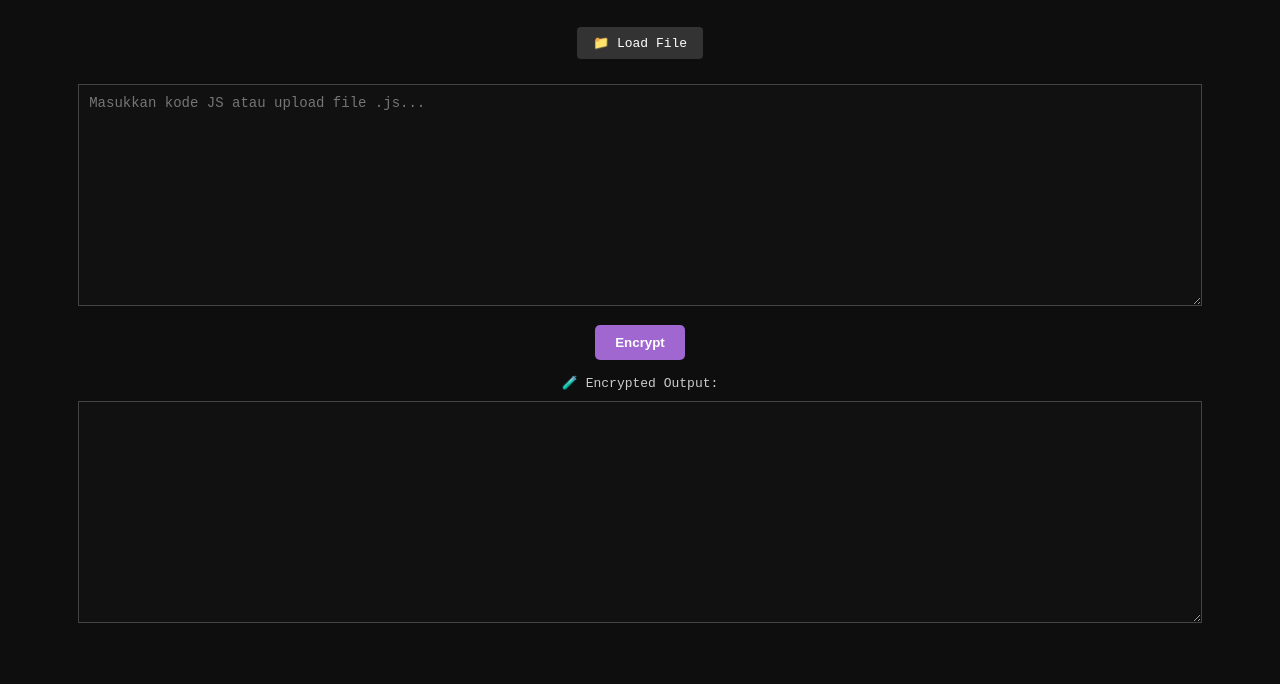
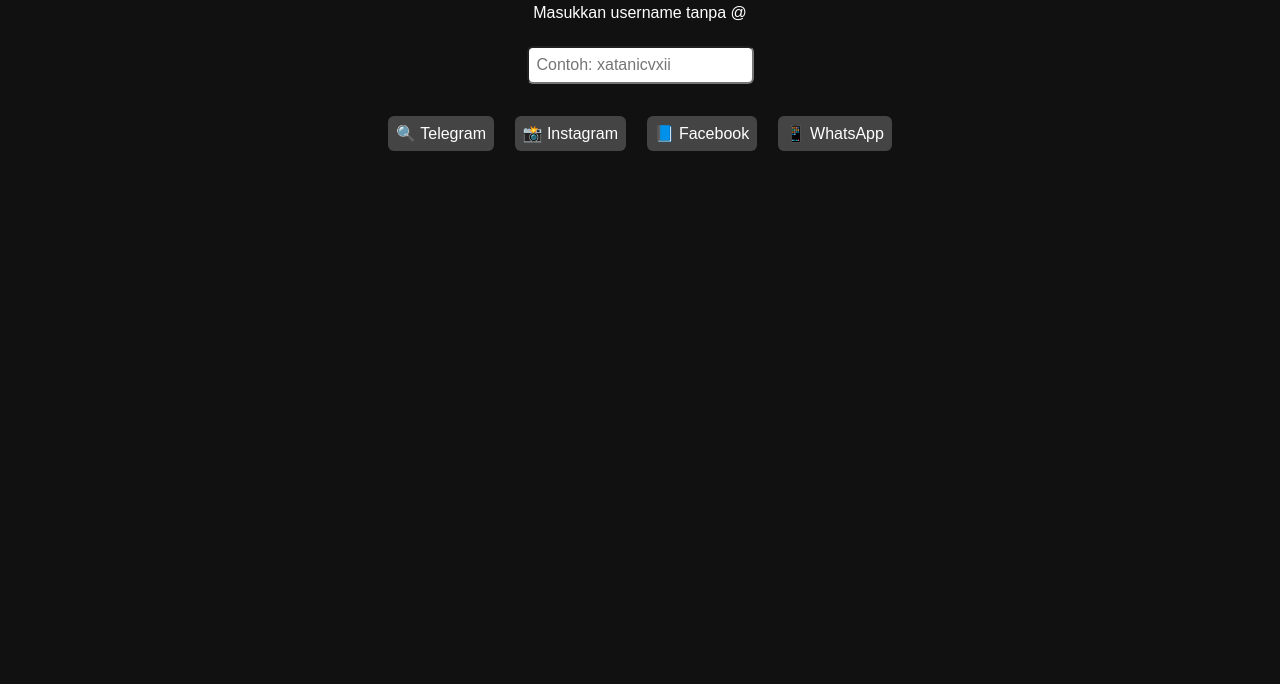
Before and after one commit to Bealllevey62/Obfuscated, a plain HTML site: page index.html in a window 1280 px wide. Shown: the part 116-800 px from the top of the page. Drawn offline with Linux system fonts and the light colour scheme.

Commit message:
Update index.html

```diff
--- a/index.html
+++ b/index.html
@@ -1,133 +1,52 @@
 <!DOCTYPE html>
-<html lang="en">
+<html lang="id">
 <head>
   <meta charset="UTF-8">
-  <title>Obfuscated Xatanical</title>
+  <title>Pencarian Akun Sosial</title>
   <meta name="viewport" content="width=device-width, initial-scale=1.0">
-  <script src="https://cdn.jsdelivr.net/npm/javascript-obfuscator@2.18.3/dist/javascript-obfuscator.browser.js"></script>
   <style>
-    body {
-      background: #0e0e0e;
-      color: #ccc;
-      font-family: monospace;
-      text-align: center;
-      padding: 20px;
-    }
-
-    h1 {
-      color: #a067d1;
-    }
-
-    textarea {
-      width: 90%;
-      height: 200px;
-      background: #111;
-      color: #0f0;
-      border: 1px solid #444;
-      padding: 10px;
-      font-family: monospace;
-      font-size: 14px;
-      margin-top: 10px;
-    }
-
-    input[type="file"] {
-      display: none;
-    }
-
-    label[for="fileInput"] {
-      background: #333;
-      color: #fff;
-      padding: 8px 16px;
-      border-radius: 4px;
-      cursor: pointer;
-      margin-top: 10px;
-      display: inline-block;
-    }
-
-    button {
-      margin-top: 15px;
-      background: #a067d1;
-      color: white;
-      border: none;
-      padding: 10px 20px;
-      border-radius: 5px;
-      cursor: pointer;
-      font-weight: bold;
-    }
-
-    #output {
-      height: 200px;
-      margin-top: 10px;
-    }
-
-    .tagline {
-      font-size: 18px;
-      margin-bottom: 20px;
-      color: #aaa;
-    }
+    body { font-family: sans-serif; background: #111; color: #fff; padding: 2rem; text-align: center; }
+    input, button { padding: 0.5rem; margin: 0.5rem; font-size: 1rem; border-radius: 6px; }
+    button { cursor: pointer; background: #444; color: #fff; border: none; }
+    button:hover { background: #666; }
   </style>
 </head>
 <body>
-  <h1>JavaScript Encryptor (Hard)</h1>
-  <div class="tagline">Welcome to Obfuscated Xatanical</div>
-
-  <label for="fileInput">📁 Load File</label>
-  <input type="file" id="fileInput" accept=".js">
-
-  <br><br>
-  <textarea id="input" placeholder="Masukkan kode JS atau upload file .js..."></textarea>
-  <br>
-  <button id="encryptBtn">Encrypt</button>
-  <br><br>
-  <div>🧪 Encrypted Output:</div>
-  <textarea id="output" readonly></textarea>
+  <h1>Cari Akun Sosial</h1>
+  <p>Masukkan username tanpa @</p>
+  <input id="username" placeholder="Contoh: xatanicvxii">
+  <div style="margin-top: 1rem;">
+    <button onclick="search('telegram')">🔍 Telegram</button>
+    <button onclick="search('instagram')">📸 Instagram</button>
+    <button onclick="search('facebook')">📘 Facebook</button>
+    <button onclick="search('whatsapp')">📱 WhatsApp</button>
+  </div>
 
   <script>
-    document.getElementById('fileInput').addEventListener('change', function (e) {
-      const file = e.target.files[0];
-      if (!file) return;
+    function search(platform) {
+      const username = document.getElementById("username").value.trim();
+      if (!username) return alert("Masukkan username dulu!");
 
-      const reader = new FileReader();
-      reader.onload = function (event) {
-        document.getElementById('input').value = event.target.result;
-      };
-      reader.readAsText(file);
-    });
+      let url = "";
 
-    document.getElementById('encryptBtn').addEventListener("click", () => {
-      const inputCode = document.getElementById('input').value;
-      if (!inputCode.trim()) return alert("Masukkan kode terlebih dahulu!");
-
-      const obfuscator = window['JavaScriptObfuscator'] || window['javascript-obfuscator'];
-      if (!obfuscator || !obfuscator.obfuscate) {
-        return alert("❌ Obfuscator gagal dimuat. Coba refresh halaman atau periksa jaringan.");
+      switch (platform) {
+        case "telegram":
+          url = "https://t.me/" + username;
+          break;
+        case "instagram":
+          url = "https://instagram.com/" + username;
+          break;
+        case "facebook":
+          url = "https://facebook.com/" + username;
+          break;
+        case "whatsapp":
+          if (!/^\d+$/.test(username)) return alert("Untuk WhatsApp, masukkan nomor HP tanpa +");
+          url = "https://wa.me/" + username;
+          break;
       }
 
-      try {
-        const obfuscatedCode = obfuscator.obfuscate(inputCode, {
-          target: 'node',
-          compact: true,
-          controlFlowFlattening: true,
-          controlFlowFlatteningThreshold: 1,
-          numbersToExpressions: true,
-          simplify: true,
-          stringArray: true,
-          stringArrayShuffle: true,
-          stringArrayThreshold: 1,
-          stringArrayEncoding: ['base64'],
-          stringArrayIndexShift: true,
-          splitStrings: true,
-          splitStringsChunkLength: 8,
-          selfDefending: true,
-          unicodeEscapeSequence: true
-        }).getObfuscatedCode();
-
-        document.getElementById('output').value = obfuscatedCode;
-      } catch (err) {
-        alert("❌ Terjadi error saat encrypt: " + err.message);
-        console.error(err);
-      }
-    });
+      window.open(url, "_blank");
+    }
   </script>
 </body>
 </html>
```
